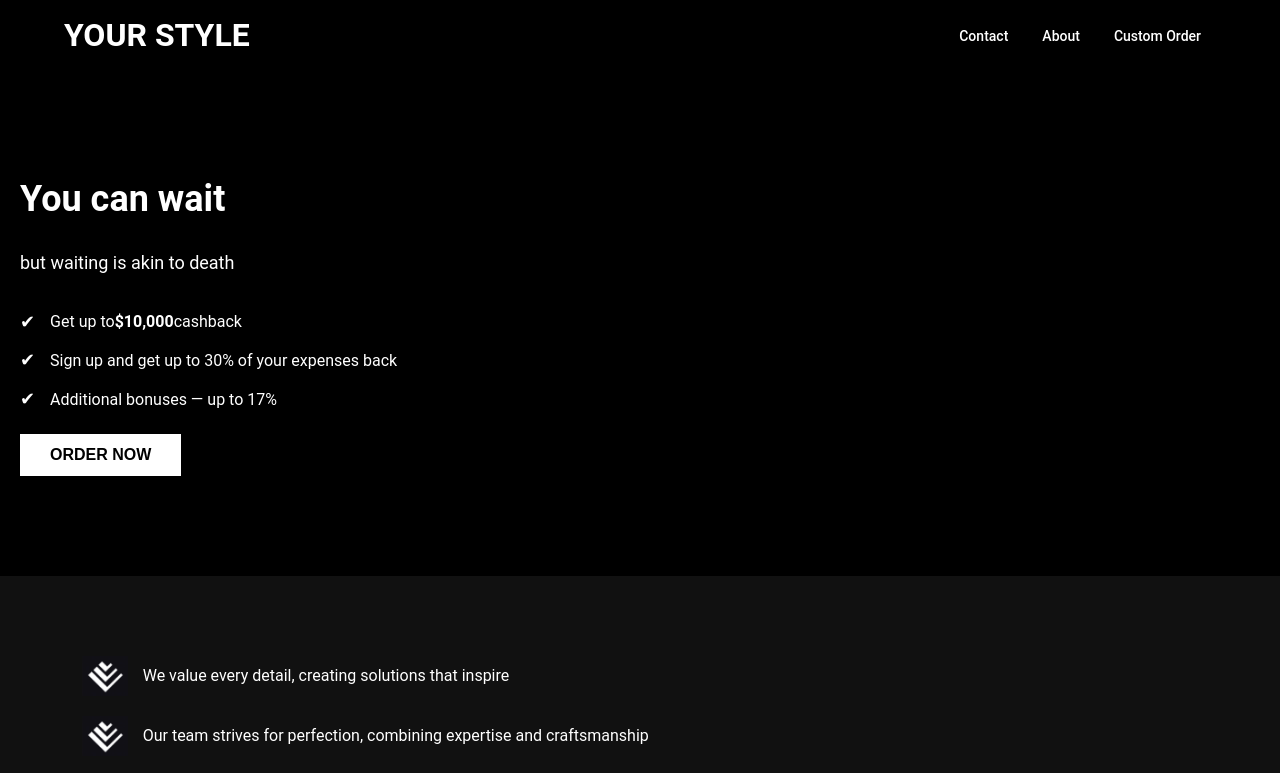
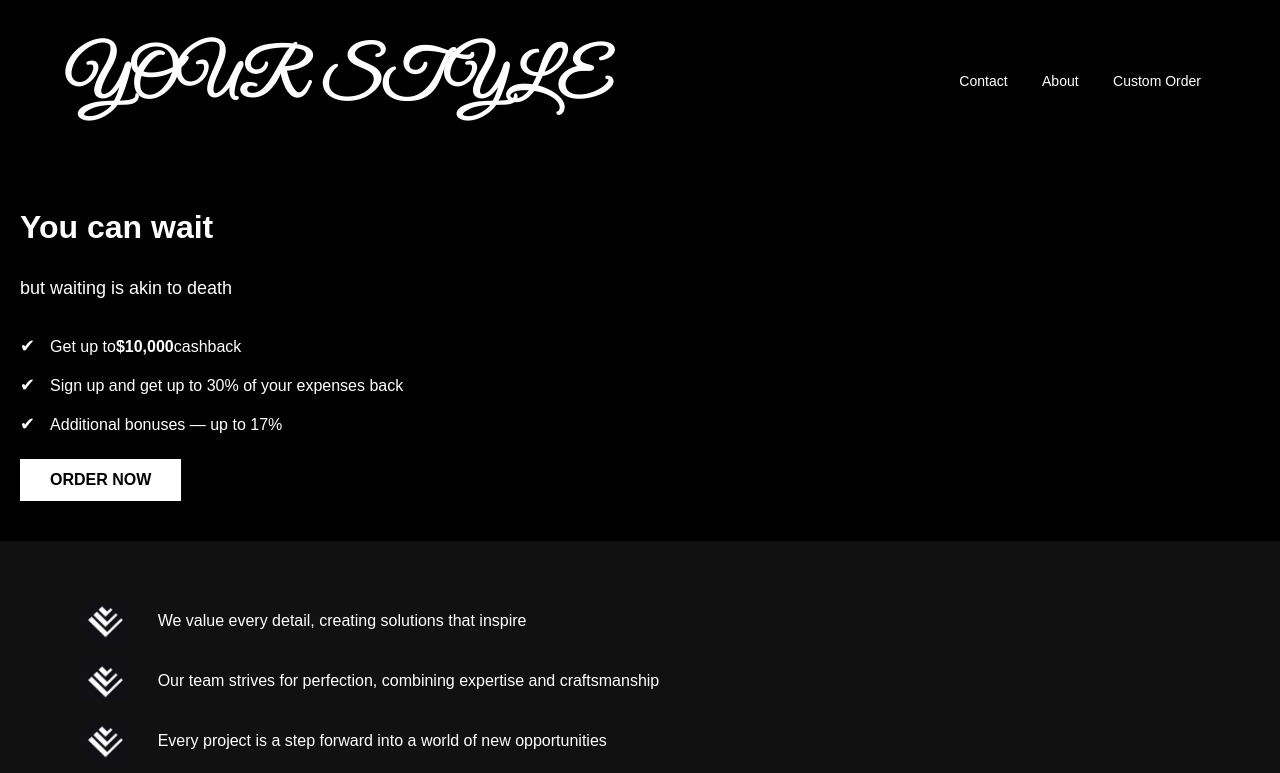
Before and after one commit to IgorEfimof/Figma, a plain HTML site: page index.html in a window 1280 px wide. Shown: the top 773 px of the page. Drawn offline with Linux system fonts and the light colour scheme.

Commit message:
Update index.html

```diff
--- a/index.html
+++ b/index.html
@@ -5,11 +5,95 @@
     <meta name="viewport" content="width=device-width, initial-scale=1.0">
     <title>Your Style</title>
     <link rel="stylesheet" href="style.css">
+    <link href="https://fonts.googleapis.com/css2?family=Great+Vibes&display=swap" rel="stylesheet">
+    <style>
+        body {
+            background-color: #000;
+            color: white;
+            margin: 0;
+            font-family: sans-serif;
+        }
+
+        .logo-title {
+            font-family: 'Great Vibes', cursive;
+            font-size: 64px;
+            color: white;
+            text-align: center;
+            letter-spacing: 2px;
+            margin: 0;
+        }
+
+        header .container,
+        footer .container {
+            display: flex;
+            justify-content: space-between;
+            align-items: center;
+            padding: 20px;
+        }
+
+        nav a {
+            color: white;
+            margin-left: 15px;
+            text-decoration: none;
+        }
+
+        button {
+            background: white;
+            color: black;
+            border: none;
+            padding: 10px 20px;
+            cursor: pointer;
+            font-weight: bold;
+        }
+
+        .hero, .features, .form-section {
+            padding: 40px 20px;
+        }
+
+        .hero h2 {
+            font-size: 32px;
+        }
+
+        .features ul, .features li {
+            list-style: none;
+            padding: 0;
+            margin: 0;
+        }
+
+        .feature-item {
+            margin-bottom: 20px;
+            display: flex;
+            align-items: center;
+        }
+
+        .feature-item img {
+            margin-right: 15px;
+            width: 40px;
+        }
+
+        form {
+            display: flex;
+            flex-direction: column;
+            gap: 10px;
+        }
+
+        input[type="text"],
+        input[type="email"] {
+            padding: 10px;
+            border: none;
+            outline: none;
+        }
+
+        footer {
+            background: #111;
+            padding: 20px 0;
+        }
+    </style>
 </head>
 <body>
     <header class="sticky-header">
         <div class="container">
-            <h1>YOUR STYLE</h1>
+            <h1 class="logo-title">YOUR STYLE</h1>
             <nav>
                 <a href="#">Contact</a>
                 <a href="#">About</a>
@@ -69,7 +153,7 @@
     <footer>
         <div class="container">
             <div>
-                <h1>YOUR STYLE</h1>
+                <h1 class="logo-title">YOUR STYLE</h1>
                 <p>©2024 Copyright</p>
             </div>
             <nav>
```
